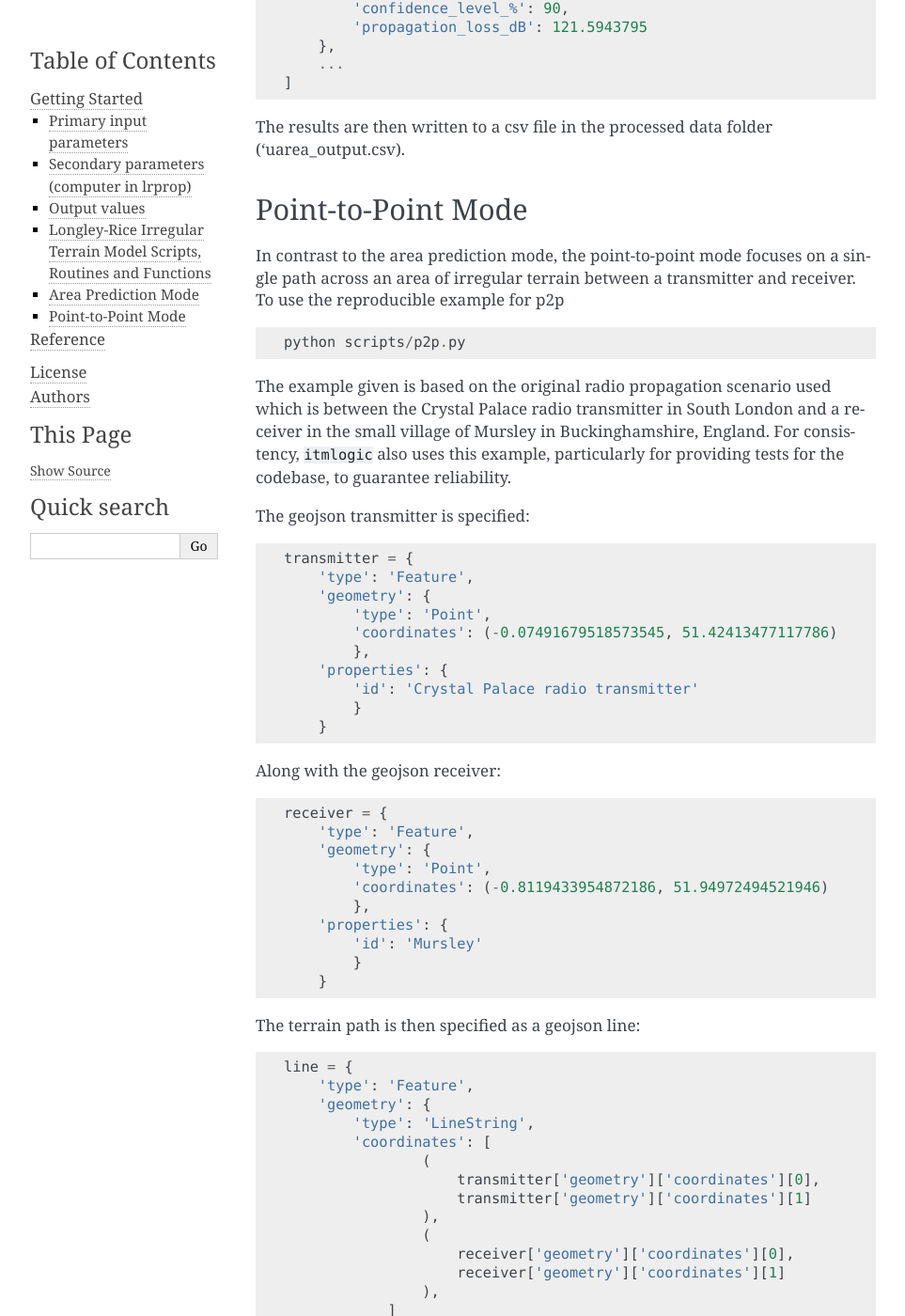
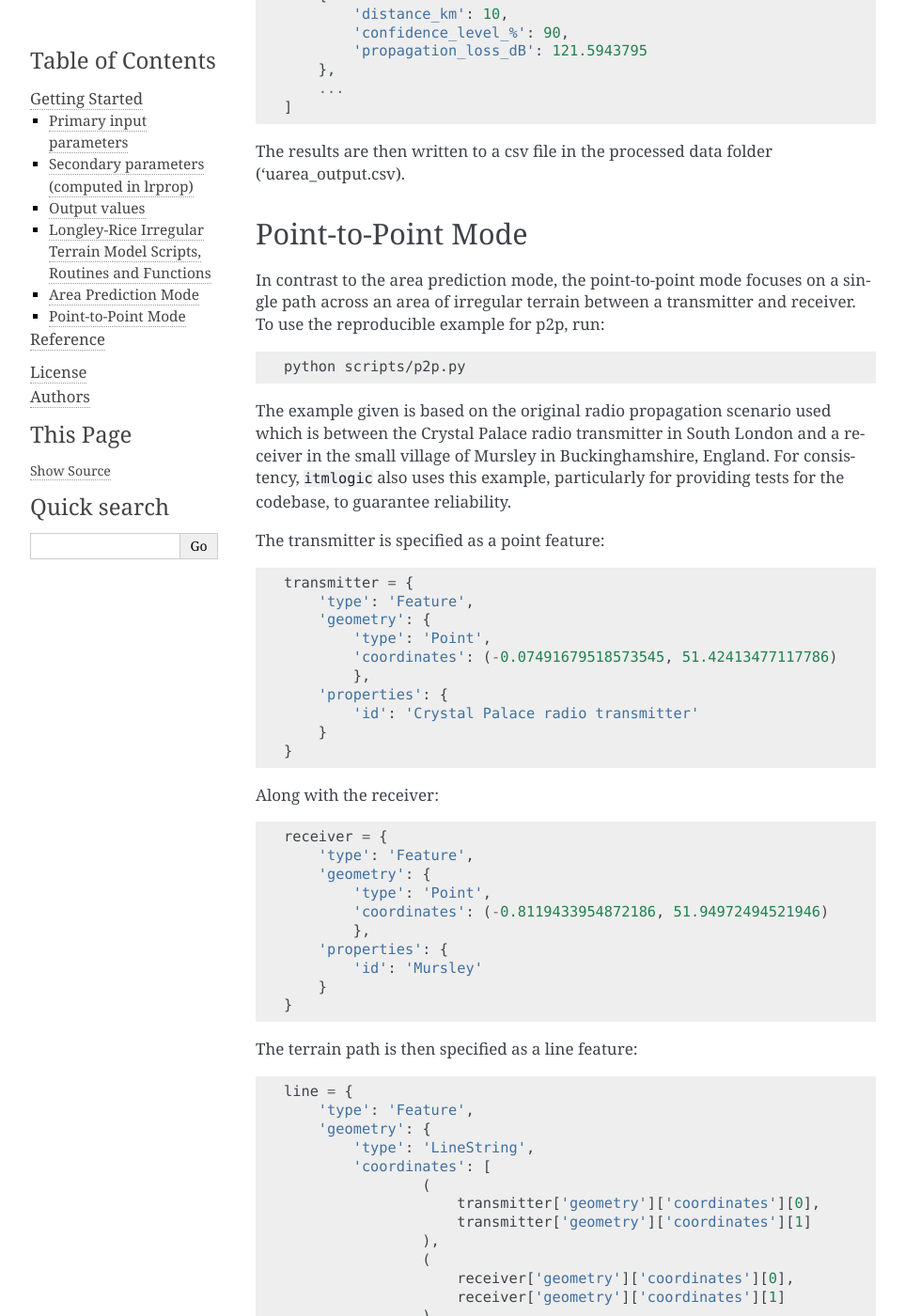
Before and after one commit to edwardoughton/itmlogic, a Sphinx documentation site: the page built from docs/getting-started.rst, in a window 1280 px wide and 1400 px high, scrolled down 3140 px. Shown: the whole window at 94% size, without its empty margins (148-1111 px from the left). Built offline with Sphinx 7.4.7, drawn with Linux system fonts in a browser that asks for light colours; the version number could not be read and is left out; some of the changed text lies outside the part shown.

Commit message:
Docs formatting

```diff
--- a/docs/getting-started.rst
+++ b/docs/getting-started.rst
@@ -26,7 +26,7 @@ dl            Horizon distances
 the           Horizon elevation angles
 ============= ============================
 
-Secondary parameters (computer in lrprop)
+Secondary parameters (computed in lrprop)
 -----------------------------------------
 
 =============== ============================
@@ -62,7 +63,8 @@ Longley-Rice Irregular Terrain Model Scripts, Routines and Functions
     :target: _static/lritm_box_diagram.png
 
 
-The various prediction modes will now covered.
+The model can run in one of two modes: 'area prediction mode' or 'point-to-point' prediction
+mode.
 
 
 Area Prediction Mode
@@ -78,8 +80,11 @@ Use the following to run the code:
 The repo already includes a Digital Elevation Model tile for London (see the .tif in the
 data folder).
 
-For simplicity, this example specifies the coordinates of the ``transmitter`` using the geojson
-format (WGS84 reference system - epsg: 4326):
+For simplicity, this example specifies the coordinates of the ``transmitter`` as a point
+feature. This is a standatd `GeoJSON <https://geojson.org/>`_-like Python ``dict``, as you
+would get from using `shapely
+<https://shapely.readthedocs.io/en/latest/manual.html#geometric-objects>`_ to read point
+features from a file:
 
 .. code-block:: python
 
@@ -91,8 +96,8 @@ format (WGS84 reference system - epsg: 4326):
             },
         'properties': {
             'id': 'Crystal Palace radio transmitter'
-            }
         }
+    }
 
 An estimated range (``cell_range``) is also provided as a maximum cell radius (in meters).
 
@@ -141,9 +146,9 @@ Point-to-Point Mode
 
 In contrast to the area prediction mode, the point-to-point mode focuses on a single path
 across an area of irregular terrain between a transmitter and receiver. To use the
-reproducible example for p2p
+reproducible example for p2p, run:
 
-.. code-block:: python
+.. code-block:: bash
 
     python scripts/p2p.py
 
@@ -152,7 +157,7 @@ the Crystal Palace radio transmitter in South London and a receiver in the small
 Mursley in Buckinghamshire, England. For consistency, ``itmlogic`` also uses this example,
 particularly for providing tests for the codebase, to guarantee reliability.
 
-The geojson transmitter is specified:
+The transmitter is specified as a point feature:
 
 .. code-block:: python
 
@@ -164,10 +169,10 @@ The geojson transmitter is specified:
             },
         'properties': {
             'id': 'Crystal Palace radio transmitter'
-            }
         }
+    }
 
-Along with the geojson receiver:
+Along with the receiver:
 
 .. code-block:: python
 
@@ -179,10 +184,10 @@ Along with the geojson receiver:
             },
         'properties': {
             'id': 'Mursley'
-            }
         }
+    }
 
-The terrain path is then specified as a geojson line:
+The terrain path is then specified as a line feature:
 
 .. code-block:: python
 
@@ -203,8 +208,8 @@ The terrain path is then specified as a geojson line:
             },
         'properties': {
             'id': 'terrain path'
-            }
         }
+    }
 
 Using the ``terrain_p2p`` function from the ``terrain_module`` we can get the terrain
 profile, over a set distance, with each point across the terrain profile being returned as a
@@ -214,7 +219,7 @@ geojson object.
 
     measured_terrain_profile, distance_km, points = terrain_p2p(
         dem_folder, line, current_crs
-        )
+    )
 
 A list of terrain elevation values (``measured_terrain_profile``) (in meters) is returned:
 
```
Also changed, not shown: other parts of docs/getting-started.rst (+2 -1 lines), docs/index.rst (+7 -7 lines).
